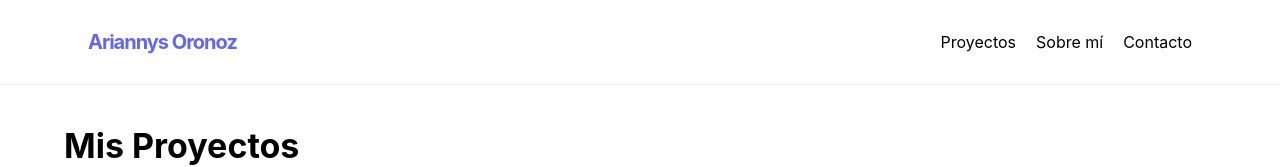
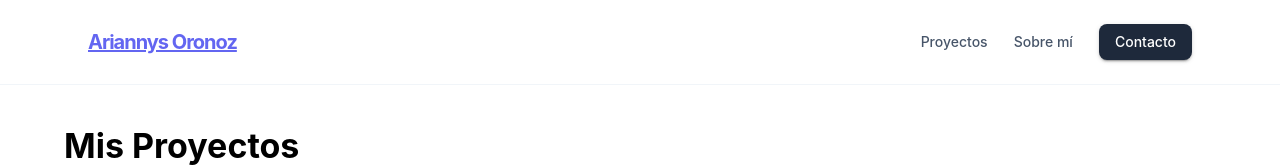
Before and after one commit to ariannysOronoz/displayerPortfolio, a React (Create React App) app: page / in a window 1280 px wide. Shown: the top 167 px of the page. Built offline with nearby package versions, Linux system fonts and the light colour scheme.

Commit message:
refactor:replace Typography with Button components and add Link routing to Header

```diff
--- a/src/components/header/MainHeader.js
+++ b/src/components/header/MainHeader.js
@@ -1,6 +1,6 @@
 import React from 'react';
-import { AppBar, Toolbar, Typography, Container, Box } from '@mui/material';
-
+import { AppBar, Toolbar, Typography, Container, Box, Button } from '@mui/material';
+import { Link } from 'react-router-dom';
 
 export default function MainPage() {
     return (
@@ -18,16 +18,43 @@ export default function MainPage() {
 
                     <Typography
                         variant="h6"
-                        component="div"
-                        sx={{ fontWeight: 'bold', color: '#6366f1', letterSpacing: '-1px' }}
+                        component={Link}
+                        to="/"
+                        sx={{ fontWeight: 'bold', color: '#6366f1', letterSpacing: '-1px' , textDecorationColor:'none'}}
                     >
                         Ariannys Oronoz
                     </Typography>
 
-                    <Box sx={{ display: 'flex', gap: '20px' }}>
-                        <Typography sx={{ cursor: 'pointer', '&:hover': { color: '#6366f1' } }}>Proyectos</Typography>
-                        <Typography sx={{ cursor: 'pointer', '&:hover': { color: '#6366f1' } }}>Sobre mí</Typography>
-                        <Typography sx={{ cursor: 'pointer', '&:hover': { color: '#6366f1' } }}>Contacto</Typography>
+                    <Box sx={{ display: 'flex', gap: '10px' }}>
+                        <Button
+                            component={Link}
+                            to="/"
+                            sx={{ color: '#475569', textTransform: 'none', fontWeight: 500, '&:hover': { color: '#6366f1' } }}
+                        >
+                            Proyectos
+                        </Button>
+                        <Button
+                            component={Link}
+                            to="/sobre mi"
+                            sx={{ color: '#475569', textTransform: 'none', fontWeight: 500, '&:hover': { color: '#6366f1' } }}
+                        >
+                            Sobre mí
+                        </Button>
+                        <Button
+                            variant="contained"
+                            component={Link}
+                            to="/contacto"
+                            sx={{
+                                backgroundColor: '#1e293b',
+                                color: 'white',
+                                textTransform: 'none',
+                                borderRadius: '8px',
+                                ml: 1,
+                                '&:hover': { backgroundColor: '#475569' }
+                            }}
+                        >
+                            Contacto
+                        </Button>
                     </Box>
 
                 </Toolbar>
```
